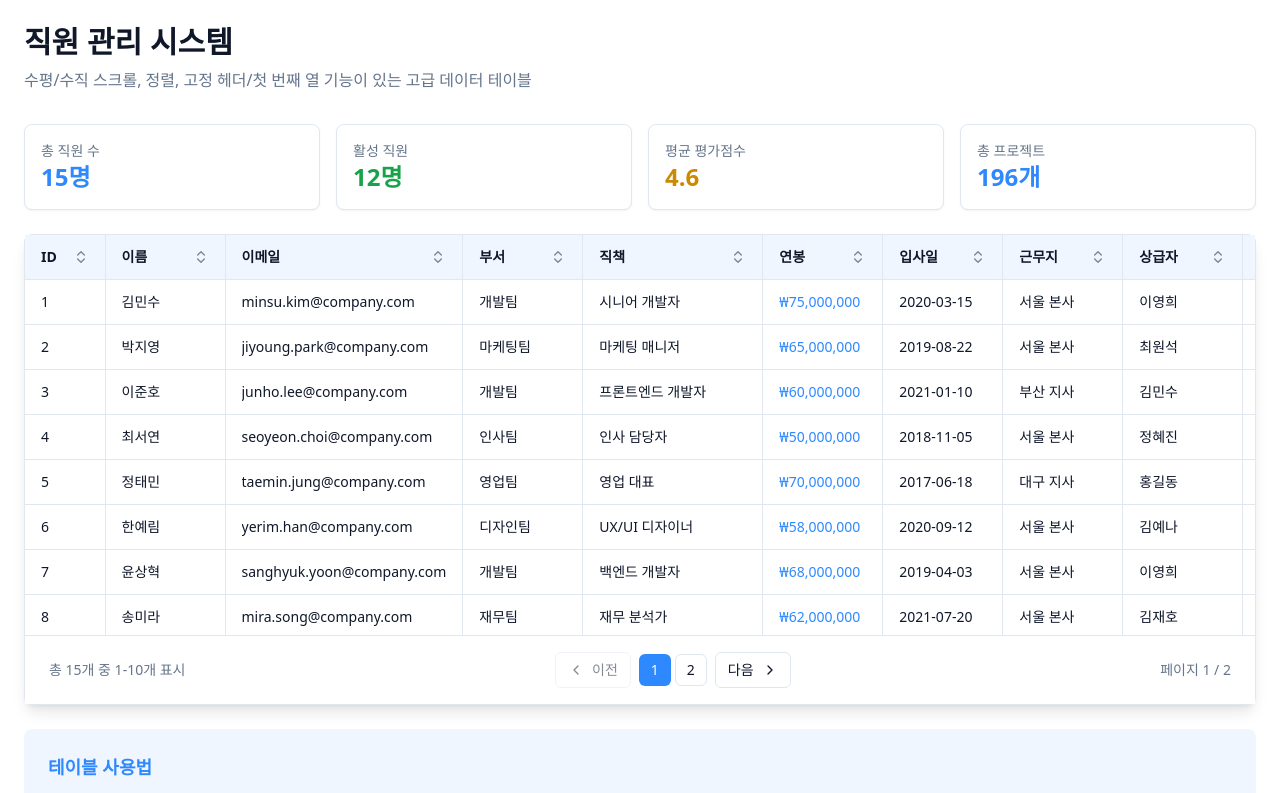
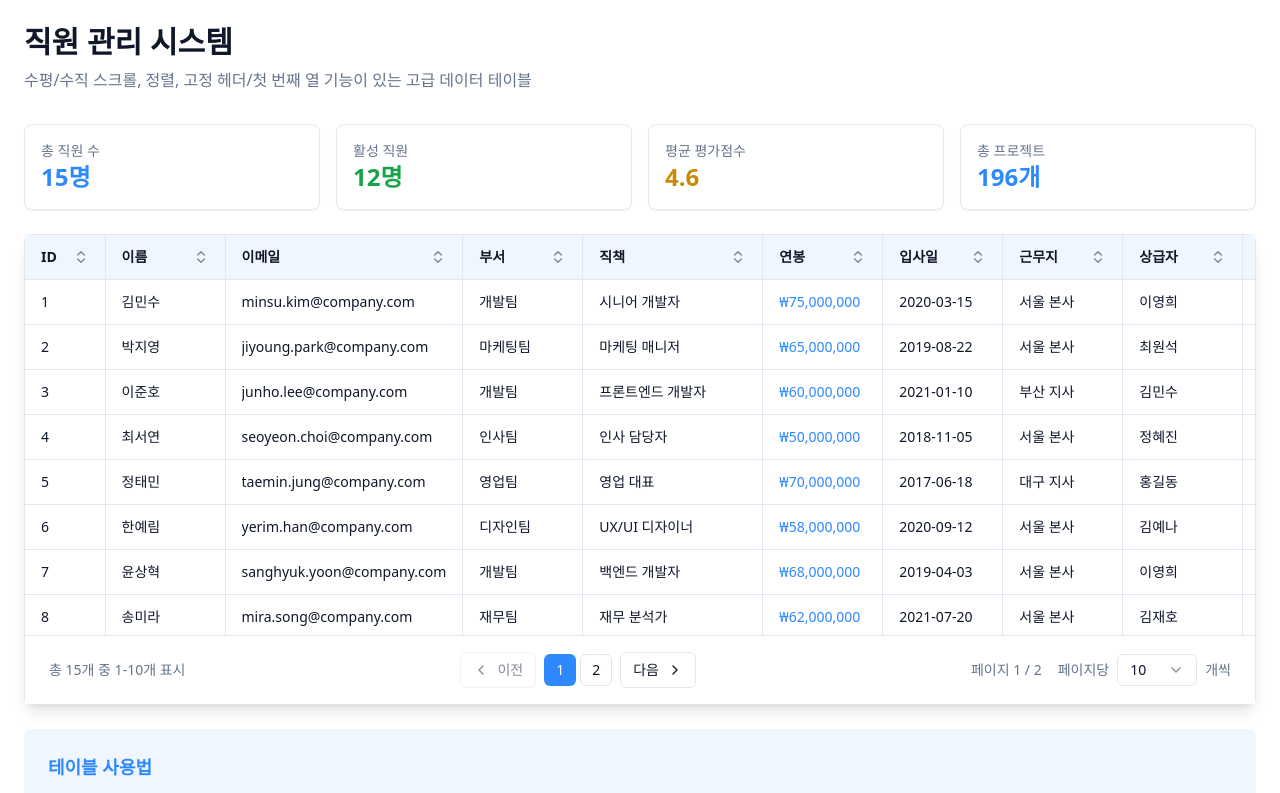
Before and after one commit to hongdaeri/sticky-table-wizard, a React (Vite) app: page / in a window 1280 px wide. Shown: the top 793 px of the page. Built offline with nearby package versions, Linux system fonts and the light colour scheme.

Commit message:
Add pagination size selection
Add options to select the number of items per page in the data table footer.

```diff
--- a/src/components/DataTable.tsx
+++ b/src/components/DataTable.tsx
@@ -2,6 +2,7 @@ import { useState, useMemo } from 'react';
 import { ChevronUp, ChevronDown, ChevronsUpDown, ChevronLeft, ChevronRight } from 'lucide-react';
 import { cn } from '@/lib/utils';
 import { Button } from '@/components/ui/button';
+import { Select, SelectContent, SelectItem, SelectTrigger, SelectValue } from '@/components/ui/select';
 
 export interface Column<T> {
   key: keyof T;
@@ -32,11 +33,12 @@ export function DataTable<T>({
   stickyColumns = [],  // 기본값은 빈 배열
   height = "400px",
   className,
-  pageSize = 10,
+  pageSize: initialPageSize = 10,
   onRowClick
 }: DataTableProps<T>) {
   const [sortConfig, setSortConfig] = useState<SortConfig<T>>(null);
   const [currentPage, setCurrentPage] = useState(1);
+  const [pageSize, setPageSize] = useState(initialPageSize);
 
   // 고정 열의 누적 너비 계산
   const getStickyLeft = (columnIndex: number) => {
@@ -102,6 +104,12 @@ export function DataTable<T>({
   // 페이지 변경
   const handlePageChange = (page: number) => {
     setCurrentPage(page);
+  };
+
+  // 페이지 사이즈 변경
+  const handlePageSizeChange = (newPageSize: string) => {
+    setPageSize(Number(newPageSize));
+    setCurrentPage(1); // 페이지 사이즈 변경 시 첫 페이지로 이동
   };
 
   // 정렬 아이콘 렌더링
@@ -255,8 +263,26 @@ export function DataTable<T>({
           </Button>
         </div>
 
-        <div className="text-sm text-muted-foreground">
-          페이지 {currentPage} / {totalPages}
+        <div className="flex items-center gap-4">
+          <div className="text-sm text-muted-foreground">
+            페이지 {currentPage} / {totalPages}
+          </div>
+          <div className="flex items-center gap-2">
+            <span className="text-sm text-muted-foreground">페이지당</span>
+            <Select value={pageSize.toString()} onValueChange={handlePageSizeChange}>
+              <SelectTrigger className="w-20 h-8 bg-background border-border">
+                <SelectValue />
+              </SelectTrigger>
+              <SelectContent className="bg-background border-border z-50">
+                <SelectItem value="10">10</SelectItem>
+                <SelectItem value="20">20</SelectItem>
+                <SelectItem value="30">30</SelectItem>
+                <SelectItem value="50">50</SelectItem>
+                <SelectItem value="100">100</SelectItem>
+              </SelectContent>
+            </Select>
+            <span className="text-sm text-muted-foreground">개씩</span>
+          </div>
         </div>
       </div>
     </div>
```
